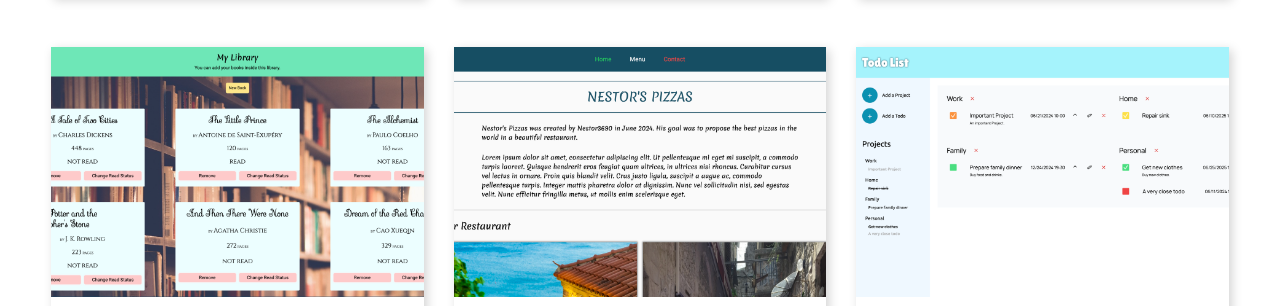
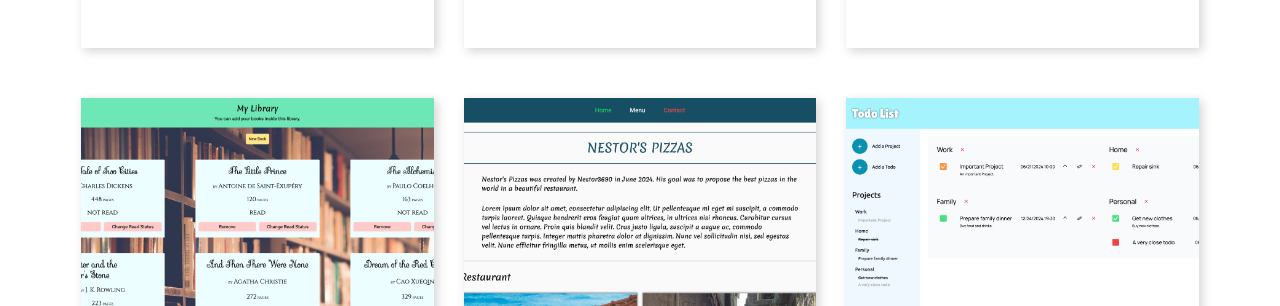
Before and after one commit to NestorNebula/homepage, a website: page index.html in a window 1280 px wide. Shown: the part 1149-1455 px from the top of the page. Drawn offline with nearby package versions, Linux system fonts and the light colour scheme; a web font is replaced by a local one.

Commit message:
style: add styles to section content

```diff
--- a/styles.css
+++ b/styles.css
@@ -288,4 +288,8 @@
   .headericons {
     display: none;
   }
+
+  section {
+    margin: 3rem;
+  }
 }
```
